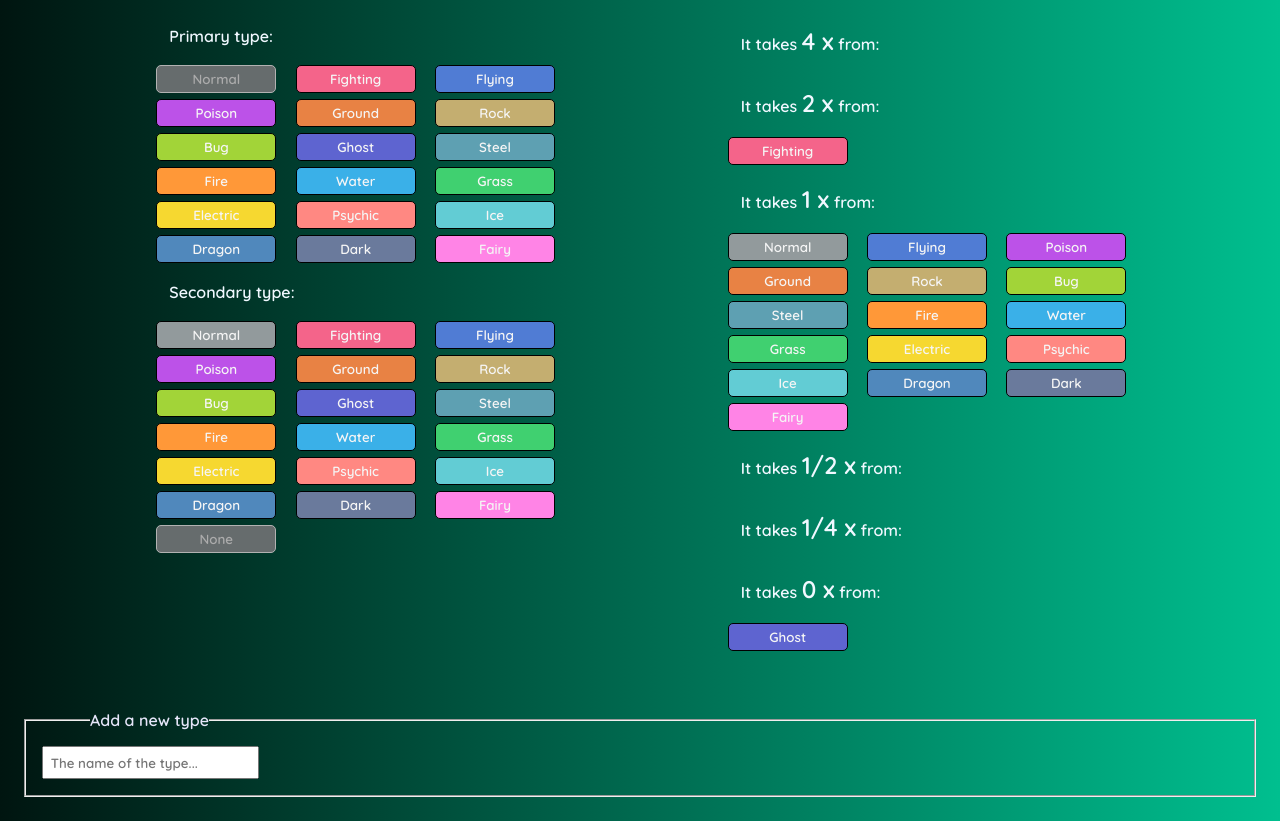
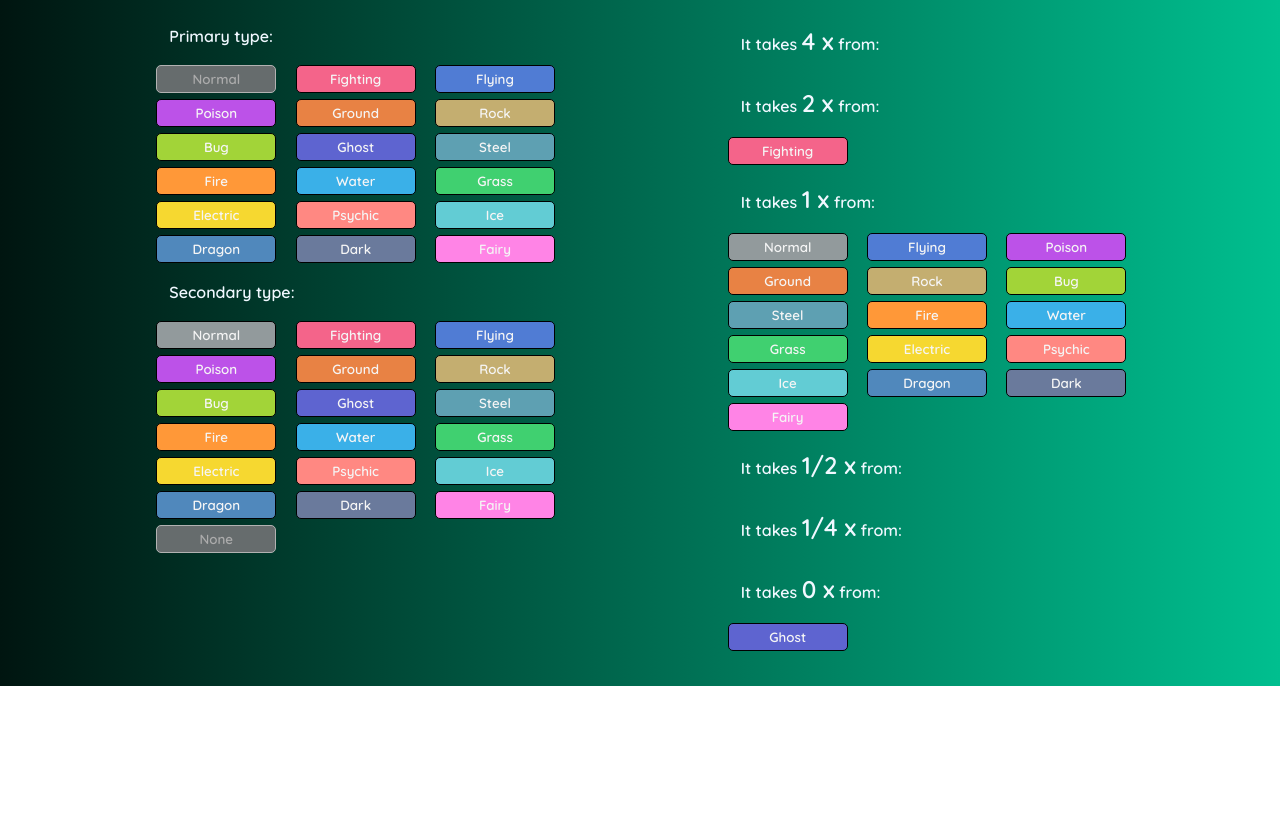
Before and after one commit to Marcovosca1/pokemon-calculator, a plain HTML site: page index.html in a window 1280 px wide. Shown: the part 177-998 px from the top of the page. After the commit the page ends 863 px from the top, so only its background shows below. Drawn offline with Linux system fonts and the light colour scheme.

Commit message:
Preparing

```diff
--- a/index.html
+++ b/index.html
@@ -55,7 +55,7 @@
         </div>
     </div>
 
-    <div class="custom">
+    <!-- <div class="custom">
         <fieldset>
             <legend>Add a new type</legend>
             <form action="#">
@@ -63,7 +63,7 @@
             </form>
         </fieldset>
 
-    </div>
+    </div> -->
 
     <script src="/code.js"></script>
 </body>
```
